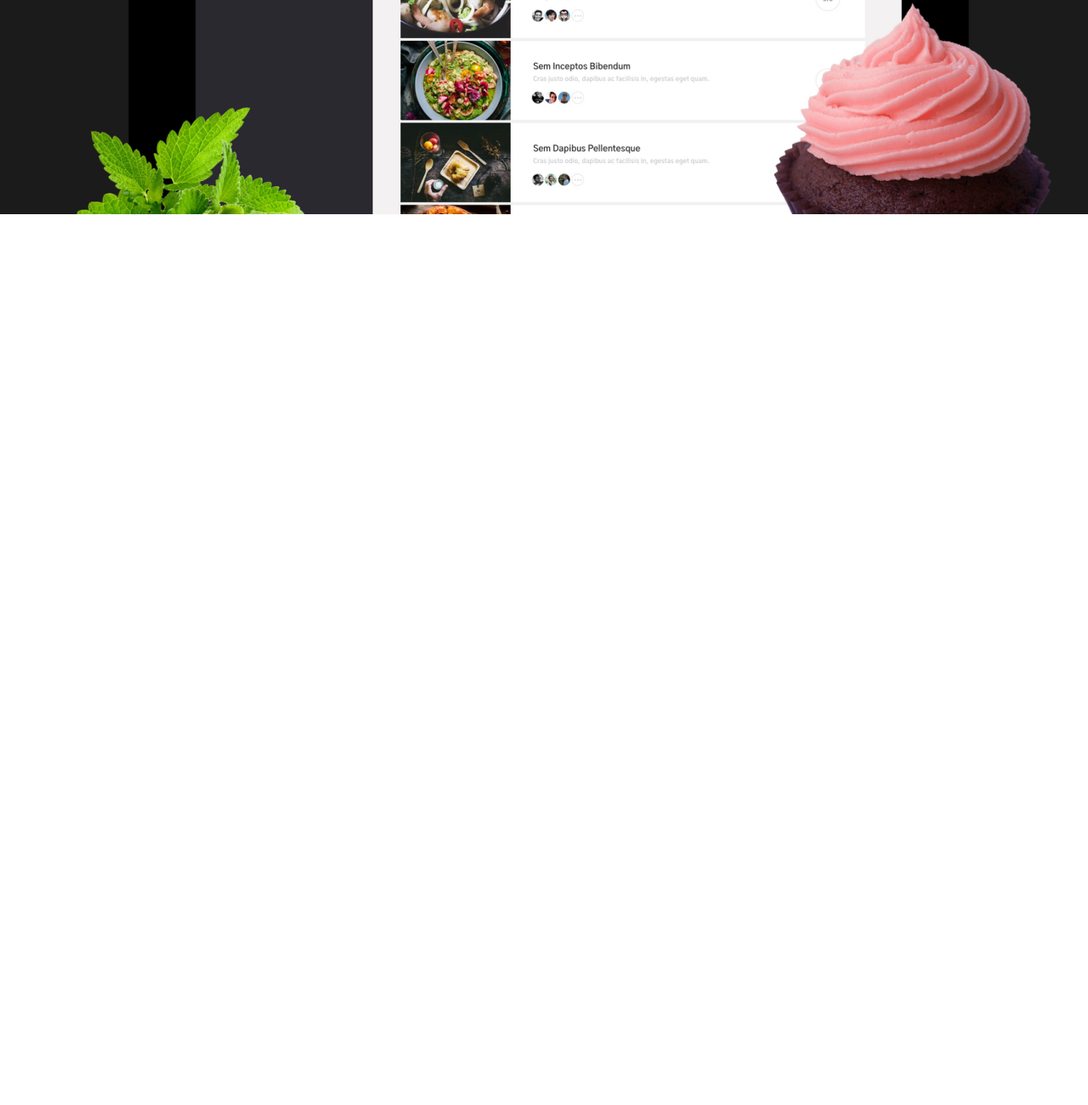
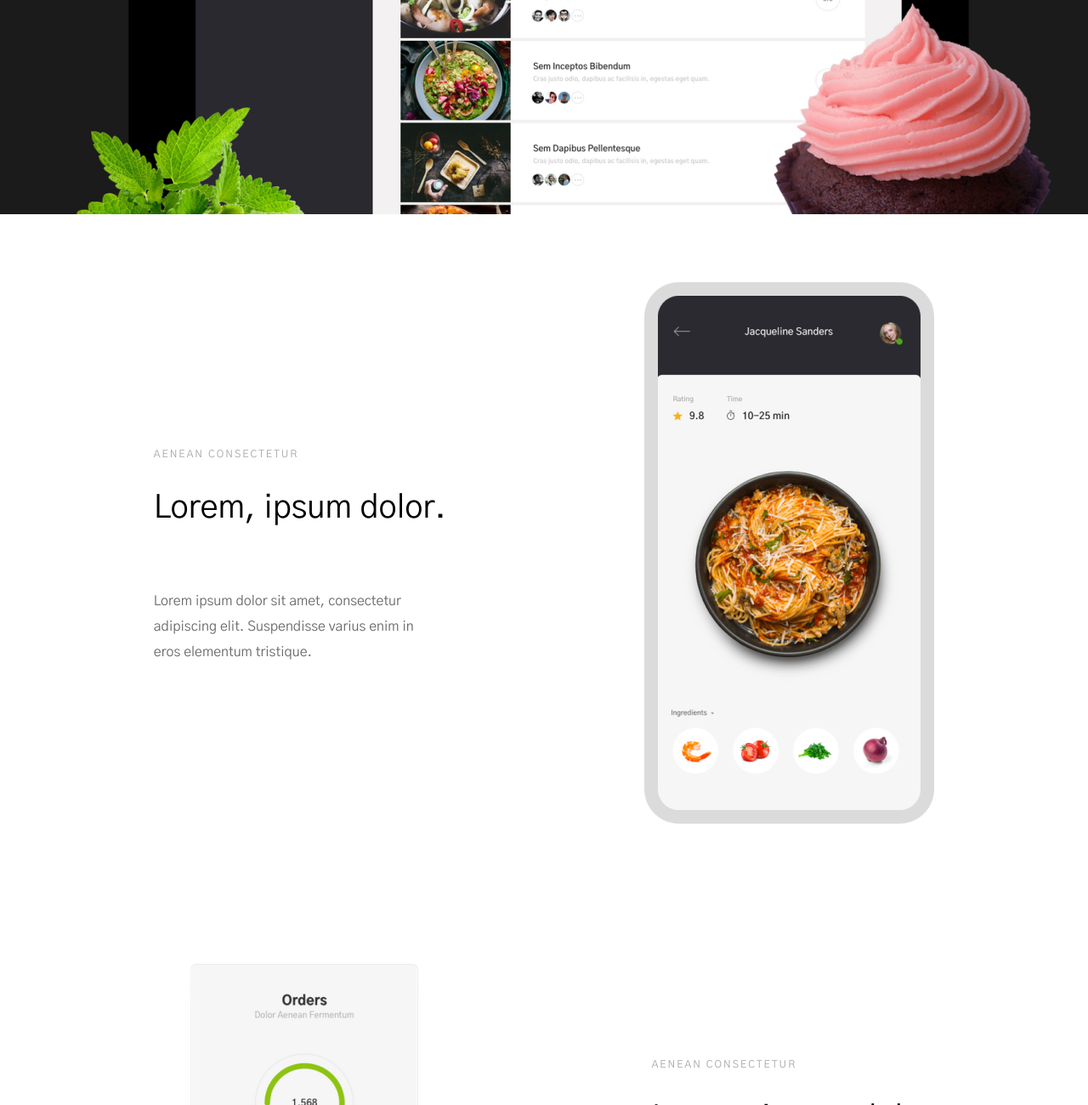
Before and after one commit to Mirakmalov21/Richard, a plain HTML site: page index.html in a window 1280 px wide. Shown: the part 1500-2800 px from the top of the page at 85% size. Before the commit the page ends 1752 px from the top, so only its background shows below. Drawn offline with Linux system fonts and the light colour scheme.

Commit message:
info section

```diff
--- a/css/main.css
+++ b/css/main.css
@@ -148,3 +148,40 @@ header {
 }
 
 /* End of Menu Section */
+
+
+/* Information section */
+
+.information__wrapper {
+    padding: 80px 0;
+    display: flex;
+    justify-content: space-around;
+    align-items: center;
+}
+
+.info__title {
+    color: #A8A8A8;
+    font-size: 12px;
+    font-weight: 400;
+    line-height: 20px;
+    letter-spacing: 2px;
+    text-transform: uppercase;
+}
+
+.info__subtitle {
+    color: #000;
+    font-size: 38px;
+    font-weight: 400;
+    line-height: 48px;
+    margin: 30px 0 70px;
+}
+
+.info__desc {
+    max-width: 306px;
+    color: #6B6B6B;
+    font-size: 16px;
+    font-weight: 400;
+    line-height: 30px;
+}
+
+/* End of Information section */
--- a/index.html
+++ b/index.html
@@ -43,16 +43,62 @@
           </div>
         </div>
       </section>
+      <!-- Menu section -->
       <section class="menu">
         <div class="container menu__wrapper">
-          <h3 class="menu__title">
-            Aenean Consectetur Porta
-          </h3>
+          <h3 class="menu__title">Aenean Consectetur Porta</h3>
           <div class="menu__desc">
             Nullam quis risus eget urna mollis ornare vel eu leo.
           </div>
         </div>
       </section>
+      <!-- End of Menu section -->
+
+      <!-- Information section -->
+      <section class="information">
+        <div class="container information__wrapper">
+          <div class="info__left">
+            <h2 class="info__title">Aenean Consectetur</h2>
+            <h3 class="info__subtitle">Lorem, ipsum dolor.</h3>
+            <p class="info__desc">
+              Lorem ipsum dolor sit amet, consectetur adipiscing elit.
+              Suspendisse varius enim in eros elementum tristique.
+            </p>
+          </div>
+          <div class="info__right">
+            <img src="./images/bg__section3.png" alt="" />
+          </div>
+        </div>
+        <div class="container information__wrapper">
+          <div class="info__left">
+            <img src="./images/bg__section4.png" alt="">
+          </div>
+          <div class="info__right">
+            <h2 class="info__title">Aenean Consectetur</h2>
+            <h3 class="info__subtitle">Lorem, ipsum dolor.</h3>
+            <p class="info__desc">
+              Lorem ipsum dolor sit amet, consectetur adipiscing elit.
+              Suspendisse varius enim in eros elementum tristique.
+            </p>
+          </div>
+        </div>
+        <div class="container information__wrapper">
+          <div class="info__left">
+            <h2 class="info__title">Aenean Consectetur</h2>
+            <h3 class="info__subtitle">Lorem, ipsum dolor.</h3>
+            <p class="info__desc">
+              Lorem ipsum dolor sit amet, consectetur adipiscing elit.
+              Suspendisse varius enim in eros elementum tristique.
+            </p>
+          </div>
+          <div class="info__right">
+            <img src="./images/bg__section5.png" alt="" />
+          </div>
+        </div>
+      </section>
+      <!-- End of Information section -->
+
+
     </main>
   </body>
 </html>
```
